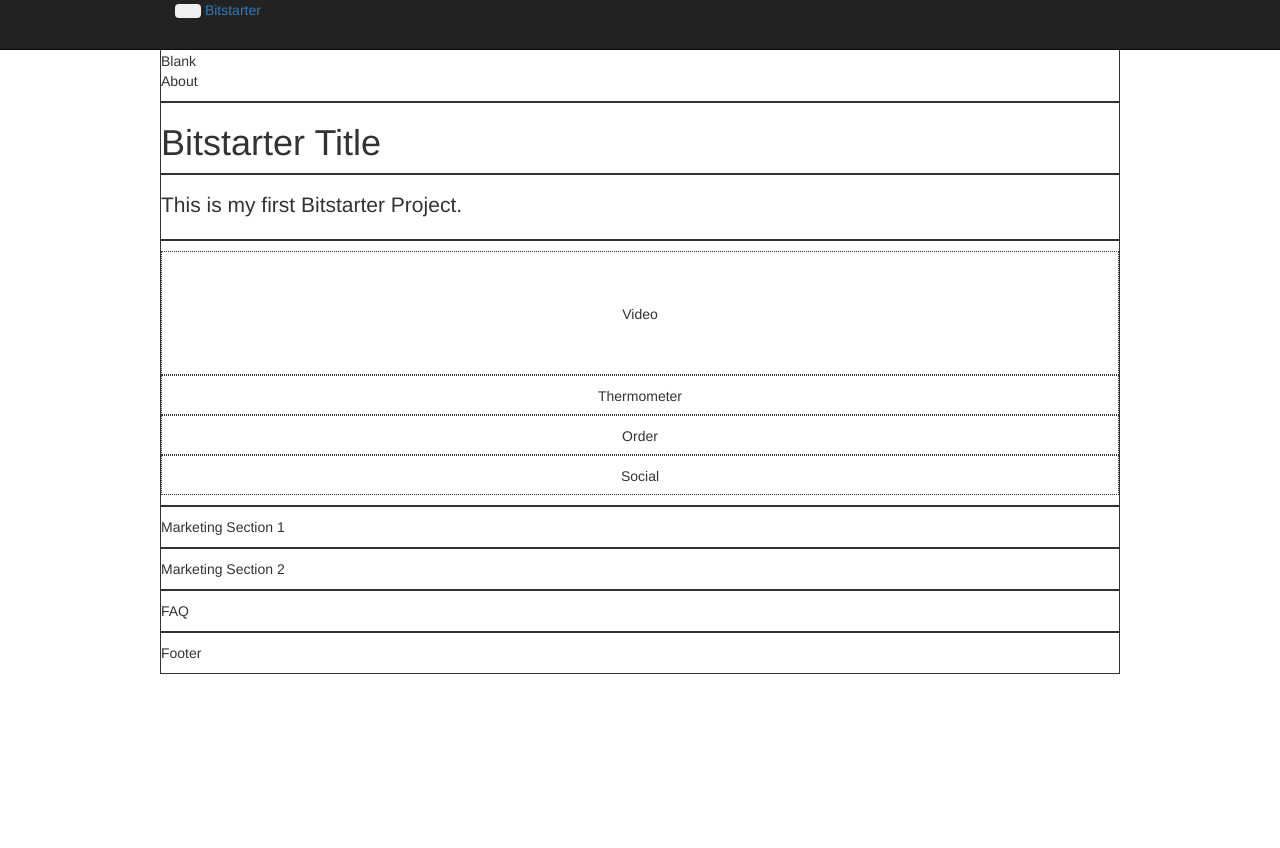
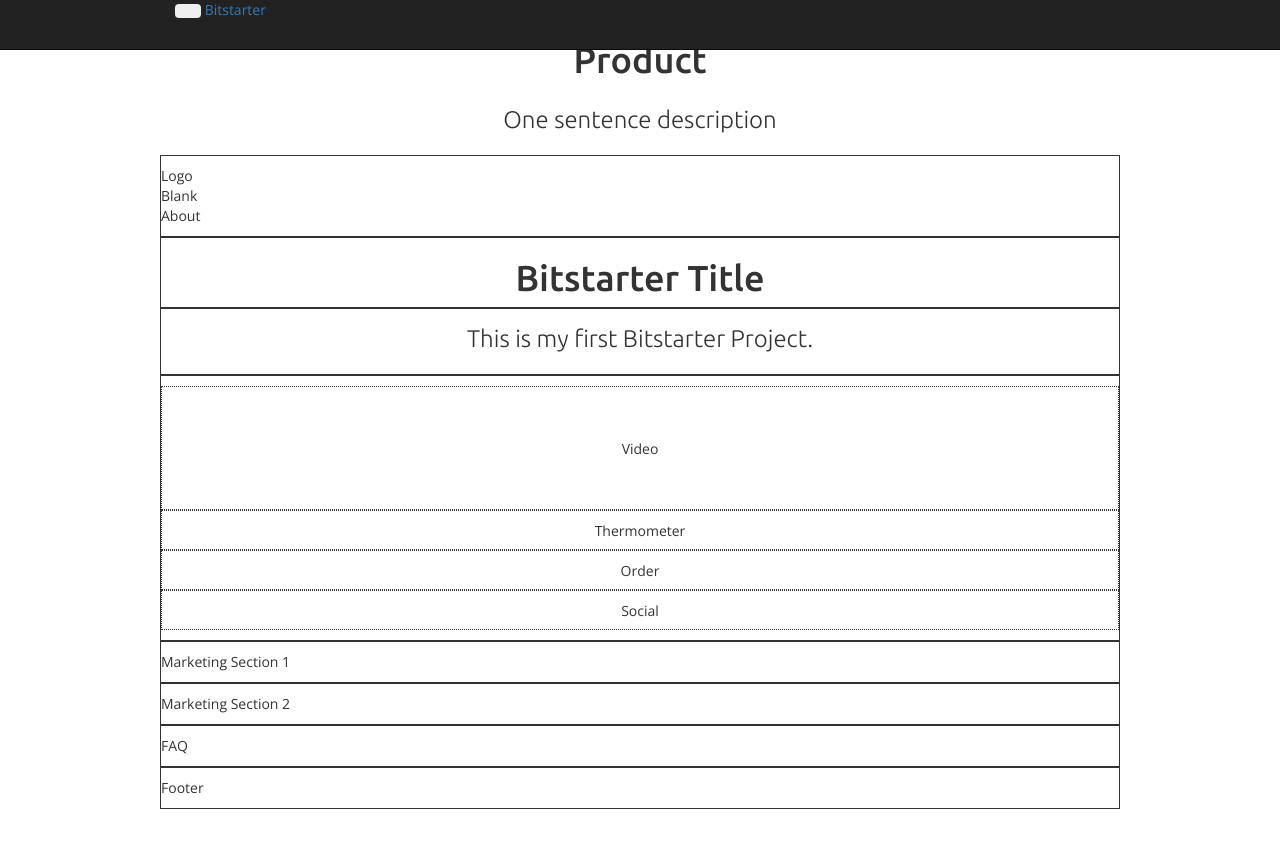
Before and after one commit to ljsalsan/bitstarter, a website: page index.html in a window 1280 px wide. Before the commit the page ends 800 px from the top, so only its background shows below. Drawn offline with nearby package versions, Linux system fonts and the light colour scheme; some icons are missing.

Commit message:
HW4 - part 1 - step 2

```diff
--- a/index.html
+++ b/index.html
@@ -7,6 +7,8 @@
 		<link rel="stylesheet" href="https://d396qusza40orc.cloudfront.net/startup%2Fcode%2Fbootstrap-combined.no-icons.min.css">
 		<link type="text/css" rel="stylesheet"
 			href="http://twitter.github.com/bootstrap/assets/css/bootstrap.css">
+		<link href="http://fonts.googleapis.com/css?family=Ubuntu:300,400,500,700,300italic,400italic,500italic,700italic" rel="stylesheet" type="text/css">
+		<link href="http://fonts.googleapis.com/css?family=Open+Sans:300italic,400italic,600italic,700italic,300,400,600,700,800" rel="stylesheet" type="text/css">
 		<style type="text/css">
 
 			/* Large Desktop */
@@ -27,12 +29,37 @@
 				padding-bottom: 40px;
 			}
  -->
+
+
+ 			/* All form factors */
+
+ 			/* Main body and headings */
+ 			body{
+ 				font-family: 'Open Sans', Helvetica, Arial, sans-serif;
+ 			}
+ 			.heading, .subheading{
+ 				font-family: 'Ubuntu', Helvetica, Arial, sans-serif;
+ 				text-align: center;
+ 			}
+ 			p.lead{
+				padding-top: 1.5%;
+				font-size: 24px;
+				line-height: 30px;
+ 			}
+ 			p {
+				font-size: 18px;
+				line-height: 24px;
+ 			}
+
+
+ <!--
  			.container {
 				width: 960px;
 			}
 			p.lead {
 					padding-top: 15px;
 			}
+ -->
 			.navigation, .pitch, .section1, .section2, .faq, .footer {
 				padding: 10px 0px 10px 0px;
 			}
@@ -79,6 +106,28 @@
 				</div>
 			</div>
 		</div>
+		<!-- We use row-fluid inside containers to achieve a resizable layout. -->
+		<!-- blogs.endjin.com/2013/04/tips-for-implementing-responsive-designs-using-bootstrap/ -->
+		<!-- http://stackoverflow.com/a/12270322 -->
+		<div class="container">
+			<!-- Font and paired font of .heading/.subheading and body from Google Fonts -->
+			<!-- www.google.com/fonts/specimen/Ubuntu -->
+			<!-- www.google.com/fonts/specimen/Ubuntu#pairings -->
+			<div class="row-fluid heading">
+				<div class="span12">
+					<h1>Product</h1>
+				</div>
+			</div>
+			<div class="row-fluid subheading">
+				<div class="span12">
+					<!-- Special typography from Bootstrap for lead paragraph -->
+					<!-- http://twitter.github.io/bootstrap/base-css.html#typography -->
+					<p class="lead">One sentence description</p>
+				</div>
+			</div>
+		</div>
+
+
 
 		<div class="container">
 			<div class="row navigation">
```
Lines whose indentation alone changed are shown as unchanged.
